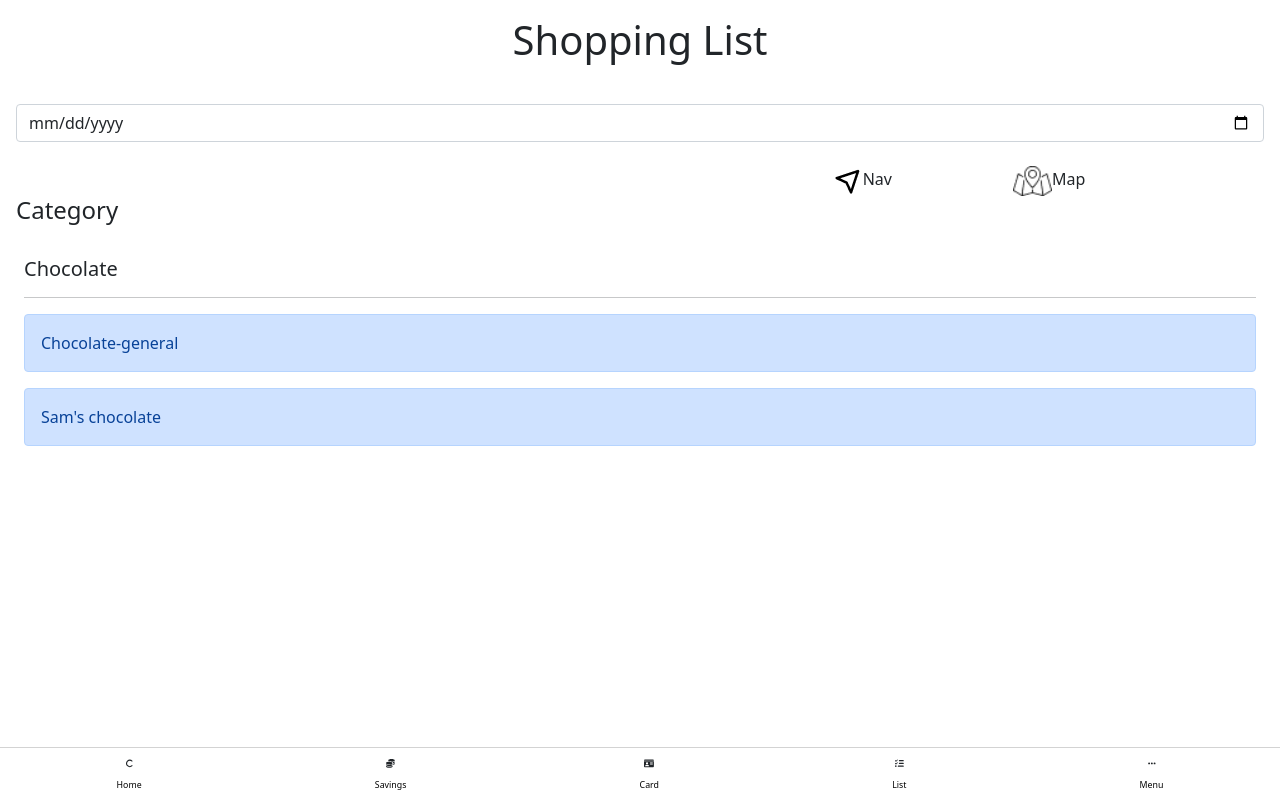
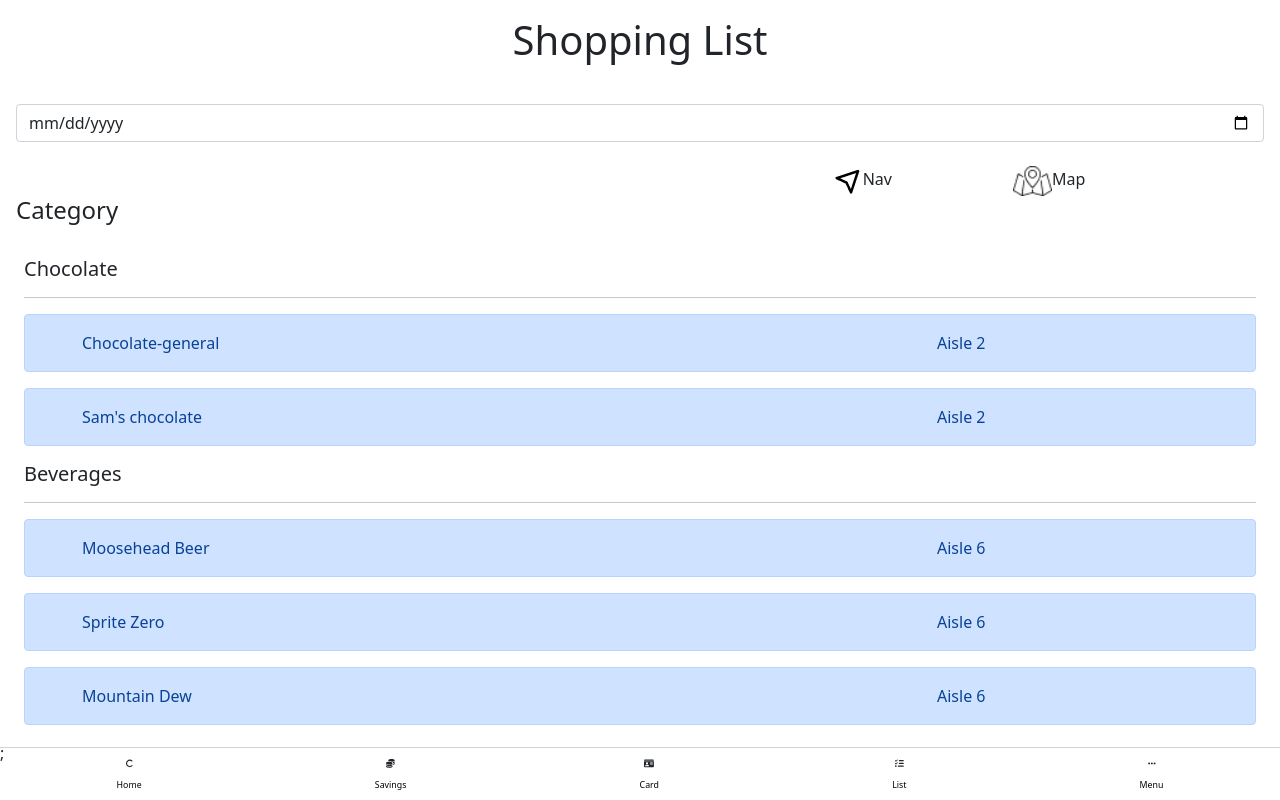
Before and after one commit to Ali-Bokhari/Costco-app, a React (Create React App) app: page / in a window 1280 px wide. Built offline with nearby package versions, Linux system fonts and the light colour scheme.

Commit message:
Minor visual updates for a demo

```diff
--- a/src/Category.js
+++ b/src/Category.js
@@ -6,13 +6,22 @@
 
 function Category(props) {
 
+    function itemHandler(event) {
+        console.log(event.target.textContent);
+    }
+
     const items = Object.values(props.items)
     return (
         <div className="mx-4">
             <h5>{props.category}</h5><hr />
             {items.map((item, idx) => (
-                <Alert variant="primary" key={idx}>
-                    {item}
+                <Alert variant="primary" key={idx} onClick={itemHandler}>
+                    <Container>
+                        <Row>
+                        <Col>{item}</Col>
+                        <Col xs={3}>Aisle {props.aisle}</Col>
+                        </Row>
+                    </Container>
                 </Alert>
             ))}
         </div>
--- a/src/ShoppingList.js
+++ b/src/ShoppingList.js
@@ -11,14 +11,23 @@
 
 function ShoppingList() {
 
-    const slist = {
+    const slist = [{
         category: "Chocolate",
         items: {
             1: "Chocolate-general",
             2: "Sam's chocolate"
         },
         aisle: 2
-    }
+    },
+    {
+        category: "Beverages",
+        items: {
+            1: "Moosehead Beer",
+            2: "Sprite Zero",
+            3: "Mountain Dew"
+        },
+        aisle: 6
+    }]
 
     function navHandler(event) {
         console.log('Nav button')
@@ -51,7 +60,9 @@
             </Container>
 
             <h4 className="mx-3">Category</h4><br />
-            <Category category={slist.category} items={slist.items} aisle={slist.aisle} />
+            {slist.map((cat, idx) => (
+                <Category key={idx} category={cat.category} items={cat.items} aisle={cat.aisle} />
+            ))};
         </div>
     );
 }
```
